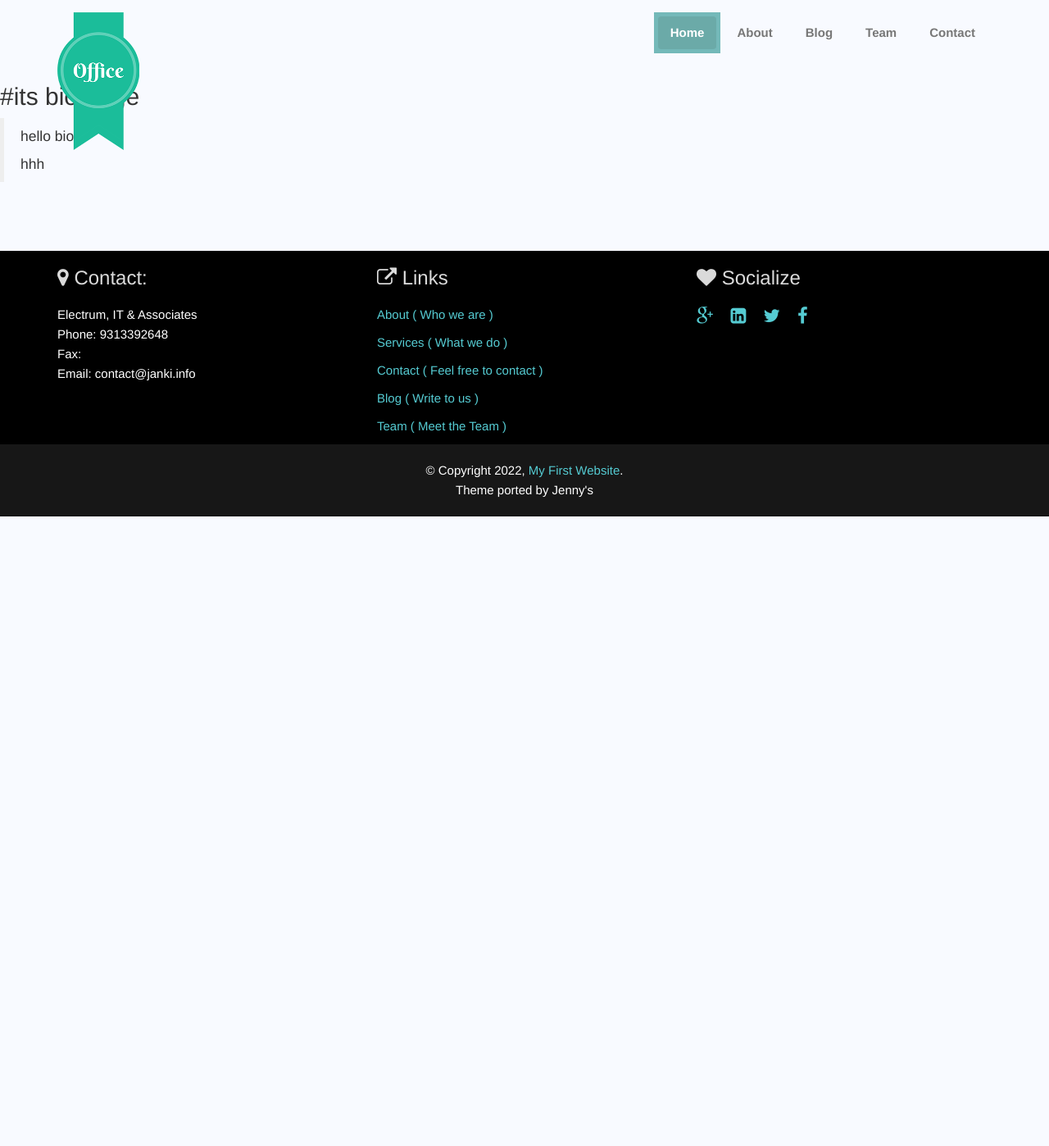
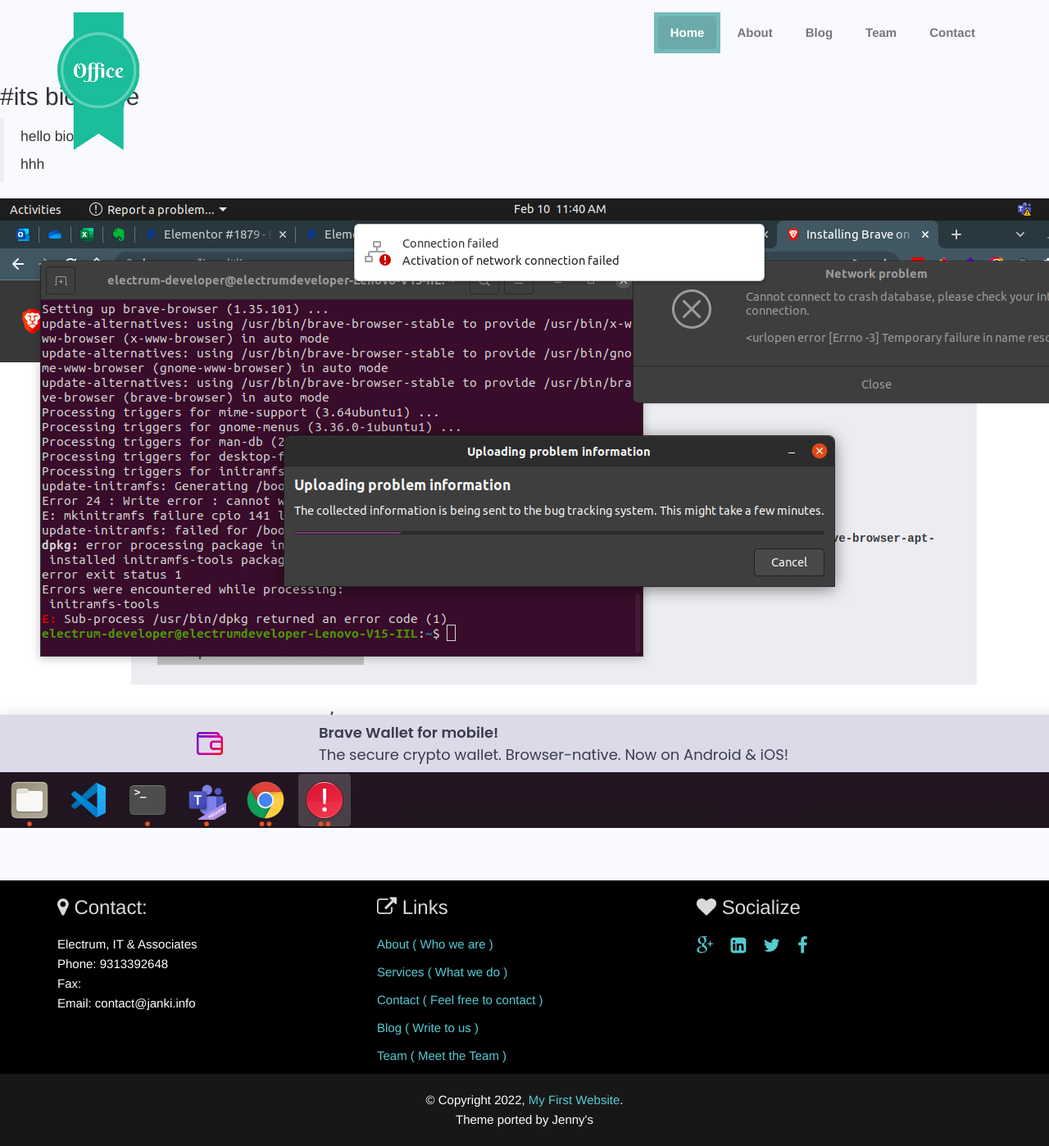
Before and after one commit to learngithubjenny/jekyll-first, a Jekyll site: the page built from bio.markdown, in a window 1280 px wide. Shown: the whole page at 82% size. Built offline with Jekyll 4.4.1, drawn with Linux system fonts in a browser that asks for light colours; before the commit the page ends 900 px from its top, so only the background shows below that.

Commit message:
Updated 2 files via CloudCannon

```diff
--- a/bio.markdown
+++ b/bio.markdown
@@ -12,4 +12,4 @@ layout: default_style
 >
 > hhh
 
-&nbsp;
+![](/uploads/screenshot-from-2022-02-10-11-40-1.png){: width="1366" height="768"}&nbsp;
```
Also changed, not shown: uploads/screenshot-from-2022-02-10-11-40-1.png (added).
